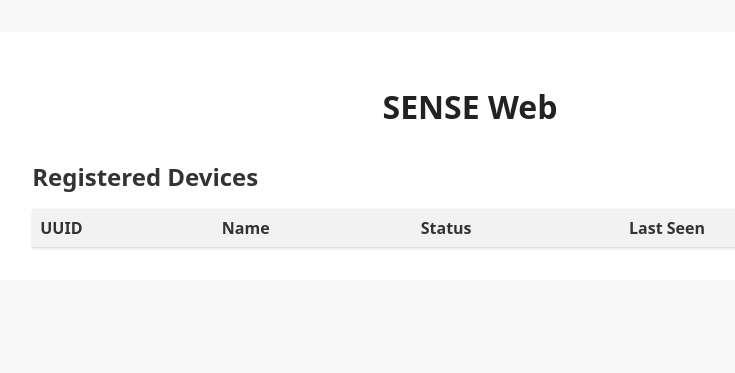
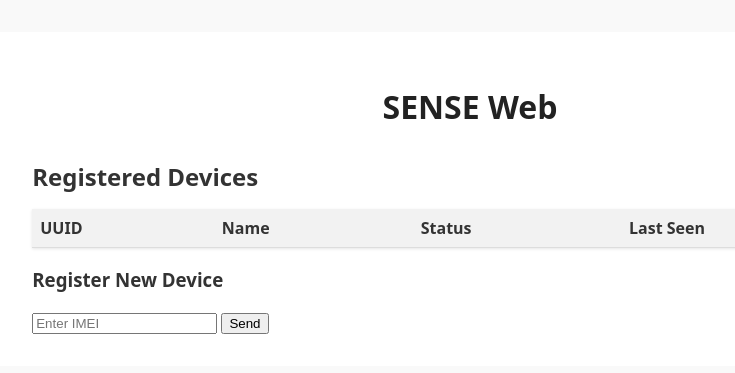
Before and after one commit to skwort/sense-web, a FastAPI app: page / in a window 1280 px wide. Shown: the top 373 px of the page, without its empty margins (170-905 px from the left). Run offline with FastAPI, Linux system fonts and the light colour scheme; data that the repository does not hold is empty; some libraries are stand-ins or nearby versions.

Commit message:
api: Add device registration to WebUI
Allow users to register devices via the WebUI.

```diff
--- a/sense_web/api/webui/templates/index.html
+++ b/sense_web/api/webui/templates/index.html
@@ -25,5 +25,12 @@
             {% endfor %}
         </tbody>
     </table>
+
+    <h3>Register New Device</h3>
+    <form hx-post="/api/devices" hx-ext="json-enc" hx-swap="none" hx-on::after-request="location.reload();">
+        <input type="text" name="imei" placeholder="Enter IMEI" />
+        <button type="submit">Send</button>
+    </form>
+
 </div>
 {% endblock %}
```
